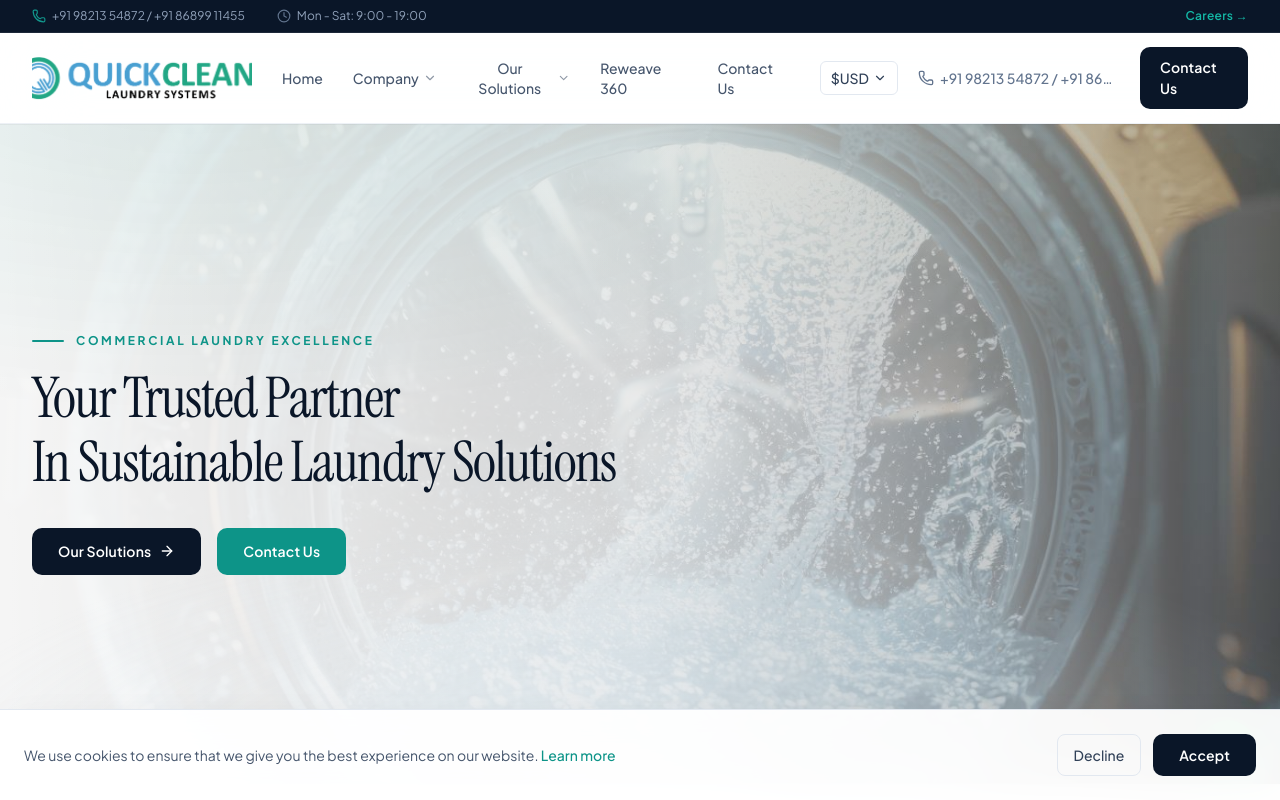
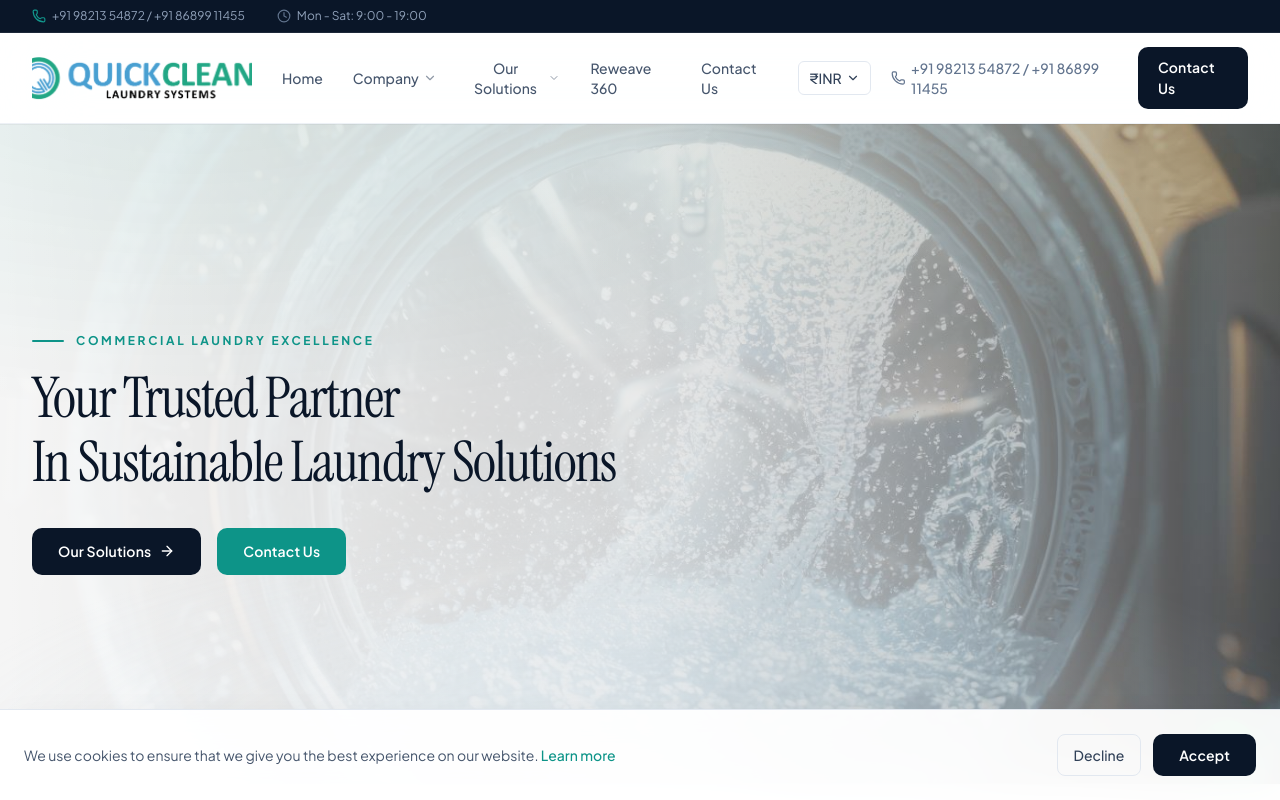
Before and after one commit to shivamchaturvedy4527/quickclean-web, a Next.js app: page / in a window 1280 px wide. Shown: the top 800 px of the page. Built offline with nearby package versions, Linux system fonts and the light colour scheme.

Commit message:
Default INR currency, update contact info, remove Careers from site.
Co-authored-by: Cursor <cursoragent@cursor.com>

```diff
--- a/data/cms.json
+++ b/data/cms.json
@@ -19,8 +19,7 @@
     "facebook": "https://facebook.com/quickclean",
     "businessHours": "Mon - Sat: 9:00 - 19:00",
     "headerCtaText": "Contact Us",
-    "headerCtaLink": "/contact-us",
-    "careersLabel": "Careers"
+    "headerCtaLink": "/contact-us"
   },
   "navigation": [
     {
@@ -46,10 +45,6 @@
         {
           "label": "Our Investors",
           "href": "/our-investors"
-        },
-        {
-          "label": "Careers",
-          "href": "/careers"
         },
         {
           "label": "Financial Planning",
--- a/next.config.ts
+++ b/next.config.ts
@@ -22,6 +22,7 @@ const nextConfig: NextConfig = {
       { source: "/solutions/equipment-on-lease", destination: "/equipment-on-lease", permanent: true },
       { source: "/blog", destination: "/news", permanent: true },
       { source: "/blog/:slug", destination: "/:slug", permanent: true },
+      { source: "/careers", destination: "/", permanent: true },
     ];
   },
 };
--- a/scripts/seed-cms.mjs
+++ b/scripts/seed-cms.mjs
@@ -20,7 +20,7 @@ const cms = {
     whatsappMessage: "Hello, I would like to know more about QuickClean.",
     liveChatEmbed: "",
     contactEmail: "hello@quickclean.co.in",
-    contactPhone: "+91 73582 58229",
+    contactPhone: "+91 98213 54872 / +91 86899 11455",
     addressLine1: "GSC Towers, 4th Floor, Sector 30",
     addressLine2: "",
     city: "Gurugram, Haryana 122001",
@@ -31,7 +31,6 @@ const cms = {
     businessHours: "Mon - Sat: 9:00 - 19:00",
     headerCtaText: "Contact Us",
     headerCtaLink: "/contact-us",
-    careersLabel: "Careers",
   },
   navigation: [
     { label: "Home", href: "/" },
@@ -43,7 +42,6 @@ const cms = {
         { label: "Our Team", href: "/our-team" },
         { label: "Sustainability", href: "/sustainability" },
         { label: "Our Investors", href: "/our-investors" },
-        { label: "Careers", href: "/careers" },
         { label: "Financial Planning", href: "/financial-planning" },
       ],
     },
--- a/src/app/careers/page.tsx
+++ /dev/null
@@ -1,64 +0,0 @@
-import { SiteLayout } from "@/components/SiteLayout";
-import { PageHero } from "@/components/PageHero";
-import { SectionReveal } from "@/components/SectionReveal";
-import { getCMS } from "@/lib/cms-store";
-import type { Metadata } from "next";
-
-export const metadata: Metadata = {
-  title: "Careers",
-};
-
-export default async function CareersPage() {
-  const cms = await getCMS();
-  const { careers } = cms;
-
-  return (
-    <SiteLayout>
-      <PageHero title={careers.title} subtitle={careers.intro} />
-
-      <section className="py-16">
-        <div className="mx-auto max-w-7xl px-4 sm:px-6 lg:px-8">
-          <SectionReveal>
-            <h2 className="text-2xl font-bold text-[#071525]">{careers.benefitsTitle}</h2>
-          </SectionReveal>
-          <ul className="mt-6 grid gap-4 sm:grid-cols-2">
-            {careers.benefits.map((benefit, i) => (
-              <SectionReveal key={benefit} delay={i * 0.08}>
-                <li className="rounded-xl border border-slate-200 bg-white p-4 text-slate-700 shadow-sm">
-                  {benefit}
-                </li>
-              </SectionReveal>
-            ))}
-          </ul>
-
-          <SectionReveal className="mt-14">
-            <h2 className="text-2xl font-bold text-[#071525]">{careers.openingsTitle}</h2>
-          </SectionReveal>
-          <div className="mt-6 space-y-4">
-            {careers.openings.map((job, i) => (
-              <SectionReveal key={job.id} delay={i * 0.08}>
-                <div className="flex flex-col justify-between gap-4 rounded-2xl border border-slate-200 bg-white p-6 shadow-sm sm:flex-row sm:items-center">
-                  <div>
-                    <h3 className="font-semibold text-[#071525]">{job.title}</h3>
-                    <p className="text-sm text-slate-500">
-                      {job.location} · {job.type}
-                    </p>
-                    {job.description && (
-                      <p className="mt-2 text-sm text-slate-600">{job.description}</p>
-                    )}
-                  </div>
-                  <a
-                    href={`mailto:${cms.settings.contactEmail}?subject=Application: ${job.title}`}
-                    className="inline-flex shrink-0 rounded-lg bg-teal-700 px-5 py-2.5 text-sm font-semibold text-white hover:bg-teal-800"
-                  >
-                    Apply Now
-                  </a>
-                </div>
-              </SectionReveal>
-            ))}
-          </div>
-        </div>
-      </section>
-    </SiteLayout>
-  );
-}
--- a/src/components/Header.tsx
+++ b/src/components/Header.tsx
@@ -86,7 +86,7 @@ export function Header({ navigation, settings }: HeaderProps) {
             className="hidden items-center gap-1.5 rounded-lg px-2 py-1.5 text-sm font-medium text-slate-500 transition-colors hover:bg-slate-50 hover:text-accent md:flex"
           >
             <Phone className="h-4 w-4" />
-            <span className="hidden xl:inline max-w-[180px] truncate">{settings.contactPhone}</span>
+            <span className="hidden xl:inline">{settings.contactPhone}</span>
           </a>
           <Link href={settings.headerCtaLink} className="btn-primary hidden !py-2.5 !px-5 sm:inline-flex">
             {settings.headerCtaText}
--- a/src/components/TopBar.tsx
+++ b/src/components/TopBar.tsx
@@ -1,5 +1,4 @@
 import { Phone, Clock } from "lucide-react";
-import Link from "next/link";
 import type { SiteSettings } from "@/types/cms";
 
 export function TopBar({ settings }: { settings: SiteSettings }) {
@@ -7,7 +6,7 @@ export function TopBar({ settings }: { settings: SiteSettings }) {
 
   return (
     <div className="hidden border-b border-white/8 bg-navy text-xs text-slate-400 lg:block">
-      <div className="mx-auto flex max-w-7xl items-center justify-between px-4 py-2 sm:px-6 lg:px-8">
+      <div className="mx-auto flex max-w-7xl items-center px-4 py-2 sm:px-6 lg:px-8">
         <div className="flex items-center gap-8">
           <a
             href={`tel:${primaryPhone}`}
@@ -21,12 +20,6 @@ export function TopBar({ settings }: { settings: SiteSettings }) {
             {settings.businessHours}
           </span>
         </div>
-        <Link
-          href="/careers"
-          className="font-semibold tracking-wide text-accent-bright transition-colors hover:text-white"
-        >
-          {settings.careersLabel} →
-        </Link>
       </div>
     </div>
   );
--- a/src/context/CurrencyContext.tsx
+++ b/src/context/CurrencyContext.tsx
@@ -8,12 +8,7 @@ import {
   useCallback,
   type ReactNode,
 } from "react";
-import {
-  type CurrencyCode,
-  CURRENCIES,
-  detectCurrencyFromLocale,
-  detectCurrencyFromCountry,
-} from "@/lib/currency";
+import { type CurrencyCode, CURRENCIES } from "@/lib/currency";
 
 interface CurrencyContextValue {
   currency: CurrencyCode;
@@ -34,21 +29,15 @@ export function CurrencyProvider({ children }: { children: ReactNode }) {
     const stored = localStorage.getItem(STORAGE_KEY) as CurrencyCode | null;
     if (stored && CURRENCIES[stored]) {
       setCurrencyState(stored);
-      return;
     }
-
-    const locale =
-      typeof navigator !== "undefined" ? navigator.language : "en-IN";
-    const detected = detectCurrencyFromLocale(locale);
-    setCurrencyState(detected);
 
     fetch("/api/geo")
       .then((r) => r.json())
       .then((data: { country?: string }) => {
         if (data.country) {
           setCountry(data.country);
-          if (!stored) {
-            setCurrencyState(detectCurrencyFromCountry(data.country));
+          if (!stored && data.country.toUpperCase() === "IN") {
+            setCurrencyState("INR");
           }
         }
       })
--- a/src/lib/currency.ts
+++ b/src/lib/currency.ts
@@ -49,11 +49,11 @@ export function detectCurrencyFromLocale(locale?: string): CurrencyCode {
   if (LOCALE_CURRENCY[normalized]) return LOCALE_CURRENCY[normalized];
   const region = normalized.split("-")[1]?.toUpperCase();
   if (region && COUNTRY_CURRENCY[region]) return COUNTRY_CURRENCY[region];
-  return "USD";
+  return "INR";
 }
 
 export function detectCurrencyFromCountry(countryCode: string): CurrencyCode {
-  return COUNTRY_CURRENCY[countryCode.toUpperCase()] ?? "USD";
+  return COUNTRY_CURRENCY[countryCode.toUpperCase()] ?? "INR";
 }
 
 export function formatPrice(amount: number, currency: CurrencyCode): string {
--- a/src/types/cms.ts
+++ b/src/types/cms.ts
@@ -110,7 +110,6 @@ export interface SiteSettings {
   businessHours: string;
   headerCtaText: string;
   headerCtaLink: string;
-  careersLabel: string;
 }
 
 export interface WaterComparison {
```
